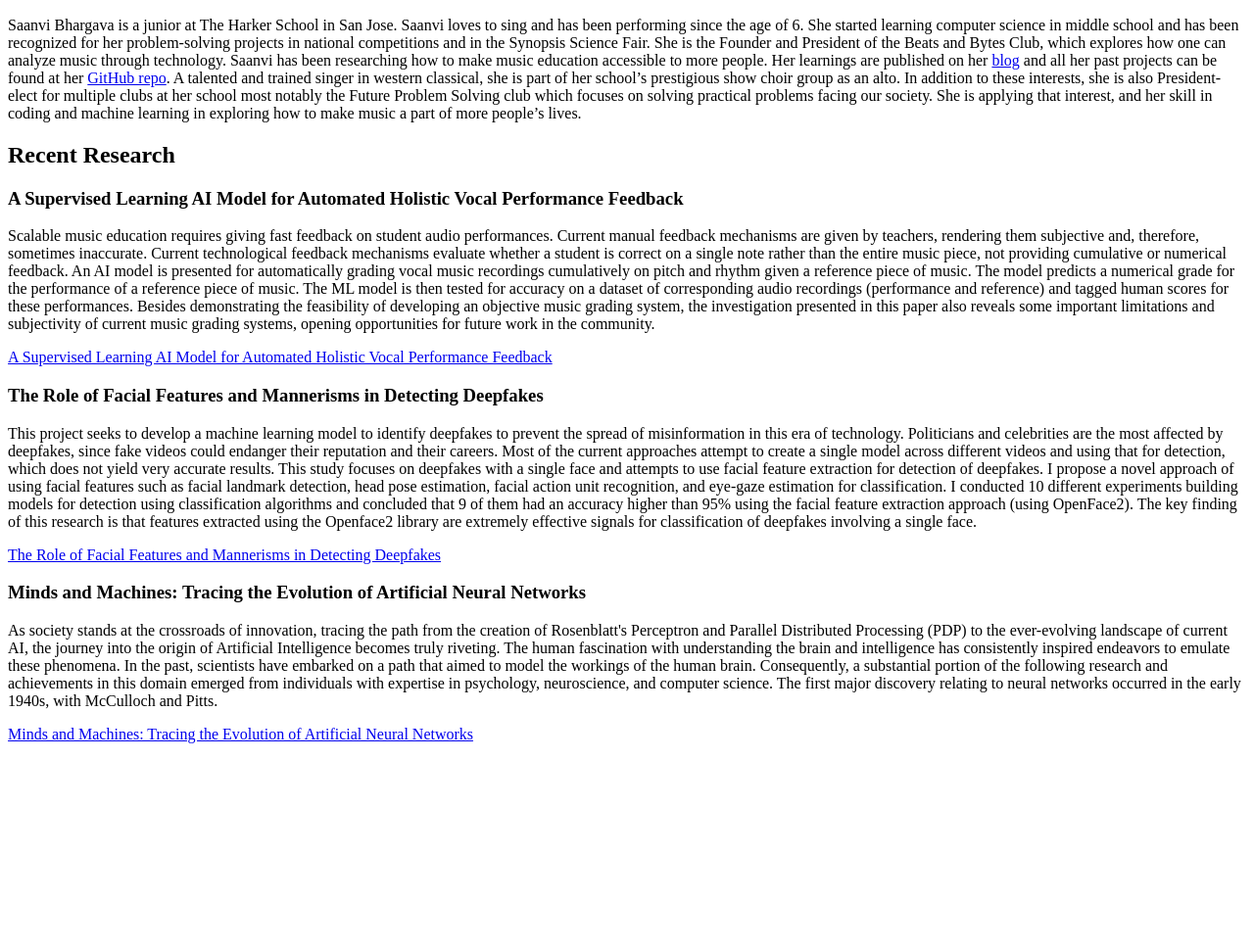
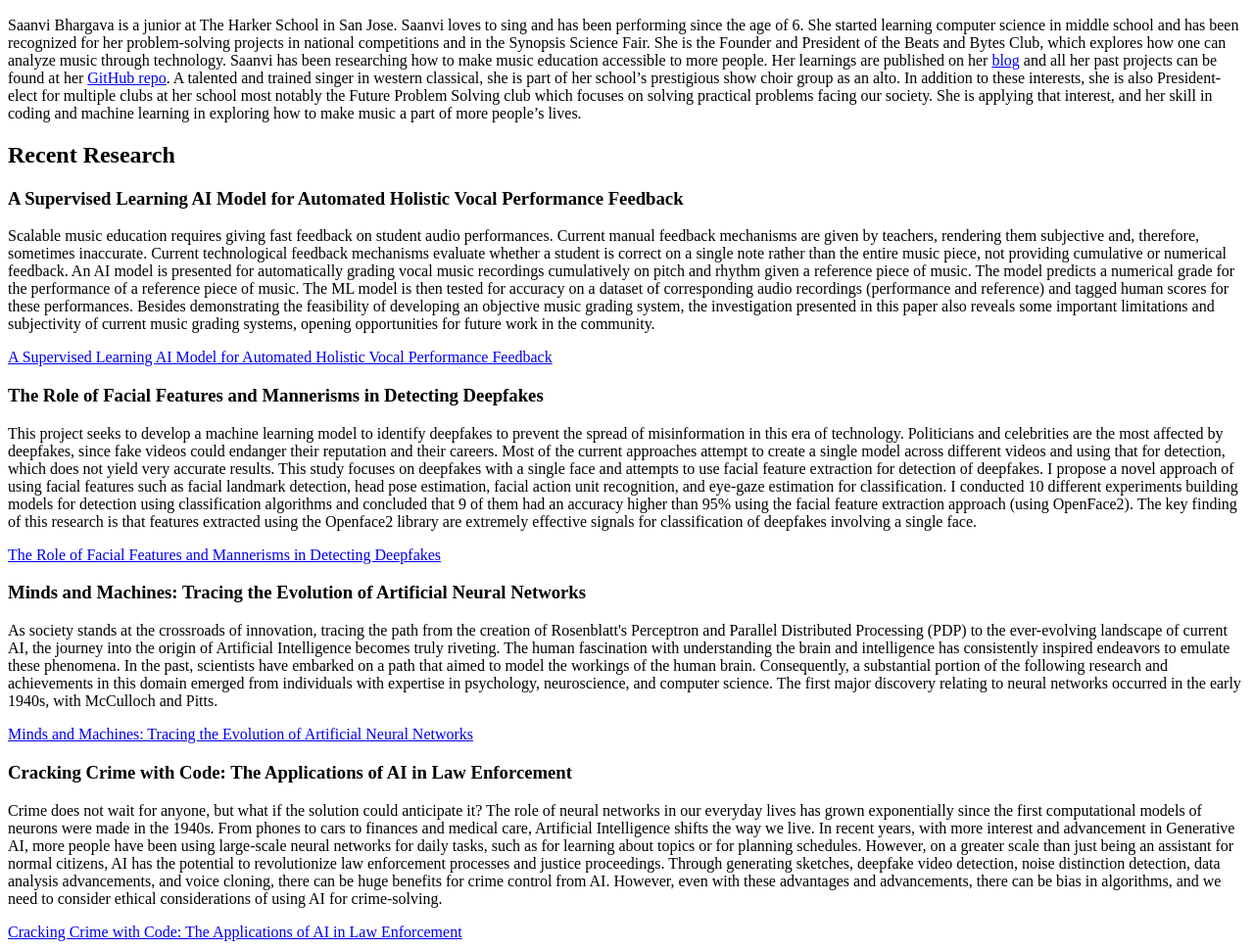
Before and after one commit to saanvib/saanvib.github.io, a plain HTML site: page index.html in a window 1280 px wide. Shown: the part 110-1079 px from the top of the page at 98% size. Before the commit the page ends 877 px from the top, so only its background shows below. Drawn offline with Linux system fonts and the light colour scheme.

Commit message:
Update index.html

```diff
--- a/index.html
+++ b/index.html
@@ -33,5 +33,12 @@
   <a href="ATCS Research Paper.pdf">Minds and Machines: Tracing the Evolution of Artificial Neural Networks</a>
 
 
+<h3>Cracking Crime with Code: The Applications of AI in Law Enforcement</h3>
+    <p>Crime does not wait for anyone, but what if the solution could anticipate it? The role of
+neural networks in our everyday lives has grown exponentially since the first computational models of neurons were made in the 1940s. From phones to cars to finances and medical care, Artificial Intelligence shifts the way we live. In recent years, with more interest and advancement in Generative AI, more people have been using large-scale neural networks for daily tasks, such as for learning about topics or for planning schedules. However, on a greater scale than just being an assistant for normal citizens, AI has the potential to revolutionize law enforcement processes and justice proceedings. Through generating sketches, deepfake video detection, noise distinction detection, data analysis advancements, and voice cloning, there can be huge benefits for crime control from AI. However, even with these advantages and advancements, there can be bias in algorithms, and we need to consider ethical considerations of using AI for crime-solving.</p>
+  <a href="ATCS Research Paper.pdf">Cracking Crime with Code: The Applications of AI in Law Enforcement</a>
+
+
+
 </body>
 </html>
```
